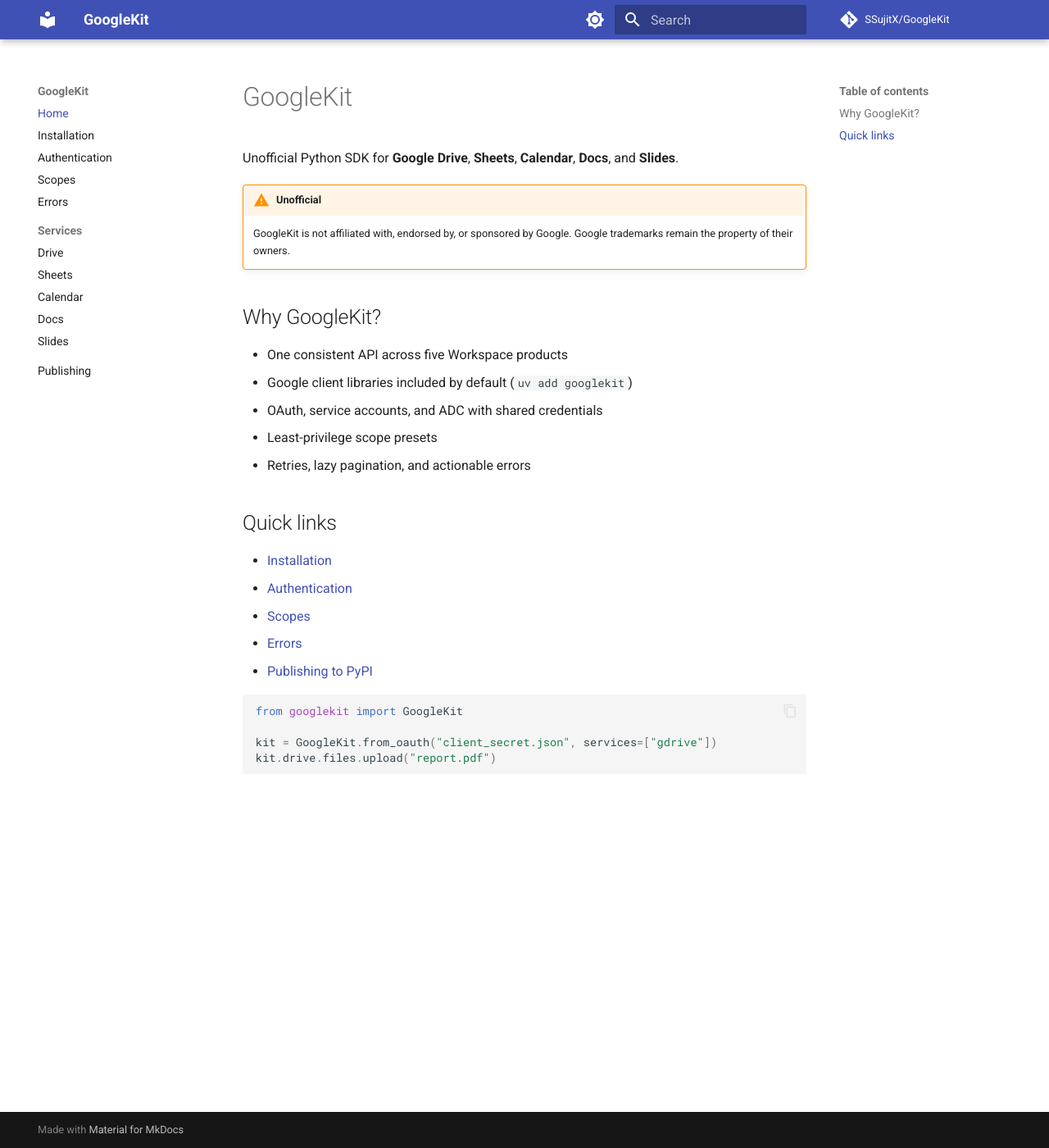
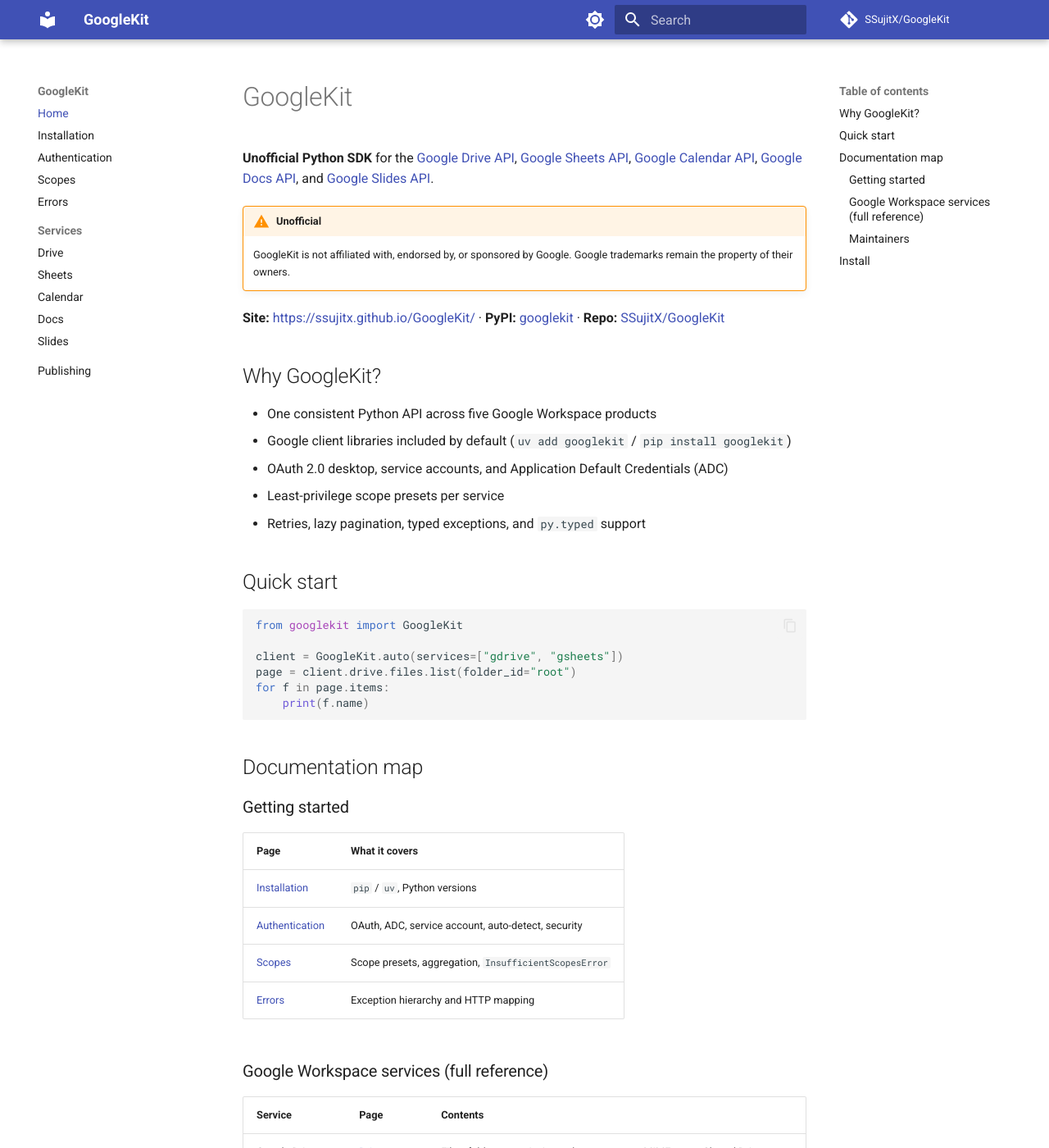
Before and after one commit to SSujitX/GoogleKit, an MkDocs documentation site: the page built from docs/index.md, in a window 1280 px wide and 1400 px high. Shown: the whole window at 82% size. Built offline with MkDocs 1.6.1 and Material for MkDocs 9.7.7, drawn with Linux system fonts in a browser that asks for light colours; comment, search, counter and statistics services are not loaded; some of the changed text lies outside the part shown.

Commit message:
docs: Revise index documentation to enhance clarity, add quick start examples, and improve service references

````diff
--- a/docs/index.md
+++ b/docs/index.md
@@ -1,30 +1,65 @@
 # GoogleKit
 
-Unofficial Python SDK for **Google Drive**, **Sheets**, **Calendar**, **Docs**, and **Slides**.
+**Unofficial Python SDK** for the [Google Drive API](drive.md), [Google Sheets API](sheets.md), [Google Calendar API](calendar.md), [Google Docs API](docs.md), and [Google Slides API](slides.md).
 
 !!! warning "Unofficial"
     GoogleKit is not affiliated with, endorsed by, or sponsored by Google.
     Google trademarks remain the property of their owners.
 
+**Site:** [https://ssujitx.github.io/GoogleKit/](https://ssujitx.github.io/GoogleKit/) · **PyPI:** [googlekit](https://pypi.org/project/googlekit/) · **Repo:** [SSujitX/GoogleKit](https://github.com/SSujitX/GoogleKit)
+
 ## Why GoogleKit?
 
-- One consistent API across five Workspace products
-- Google client libraries included by default (`uv add googlekit`)
-- OAuth, service accounts, and ADC with shared credentials
-- Least-privilege scope presets
-- Retries, lazy pagination, and actionable errors
+- One consistent Python API across five Google Workspace products
+- Google client libraries included by default (`uv add googlekit` / `pip install googlekit`)
+- OAuth 2.0 desktop, service accounts, and Application Default Credentials (ADC)
+- Least-privilege scope presets per service
+- Retries, lazy pagination, typed exceptions, and `py.typed` support
 
-## Quick links
-
-- [Installation](installation.md)
-- [Authentication](authentication.md)
-- [Scopes](scopes.md)
-- [Errors](errors.md)
-- [Publishing to PyPI](publishing.md)
+## Quick start
 
 ```python
 from googlekit import GoogleKit
 
-kit = GoogleKit.from_oauth("client_secret.json", services=["gdrive"])
-kit.drive.files.upload("report.pdf")
+client = GoogleKit.auto(services=["gdrive", "gsheets"])
+page = client.drive.files.list(folder_id="root")
+for f in page.items:
+    print(f.name)
 ```
+
+## Documentation map
+
+### Getting started
+
+| Page | What it covers |
+| ---- | -------------- |
+| [Installation](installation.md) | `pip` / `uv`, Python versions |
+| [Authentication](authentication.md) | OAuth, ADC, service account, auto-detect, security |
+| [Scopes](scopes.md) | Scope presets, aggregation, `InsufficientScopesError` |
+| [Errors](errors.md) | Exception hierarchy and HTTP mapping |
+
+### Google Workspace services (full reference)
+
+| Service | Page | Contents |
+| ------- | ---- | -------- |
+| Google Drive | [Drive](drive.md) | Files, folders, permissions, changes, export MIME types, Shared Drives, recipes |
+| Google Sheets | [Sheets](sheets.md) | Values, worksheets, formatting, A1 ranges, recipes |
+| Google Calendar | [Calendar](calendar.md) | Events, Meet, free/busy, sync tokens, timezones, recipes |
+| Google Docs | [Docs](docs.md) | Documents, content, tables, UTF-16 indexes, export/share |
+| Google Slides | [Slides](slides.md) | Presentations, pages, elements, images, tables, templates |
+
+### Maintainers
+
+| Page | What it covers |
+| ---- | -------------- |
+| [Publishing](publishing.md) | PyPI Trusted Publishing / release notes |
+
+## Install
+
+```bash
+uv add googlekit
+# or
+pip install googlekit
+```
+
+Then enable the APIs you need in [Google Cloud Console](https://console.cloud.google.com/apis/library).
````
